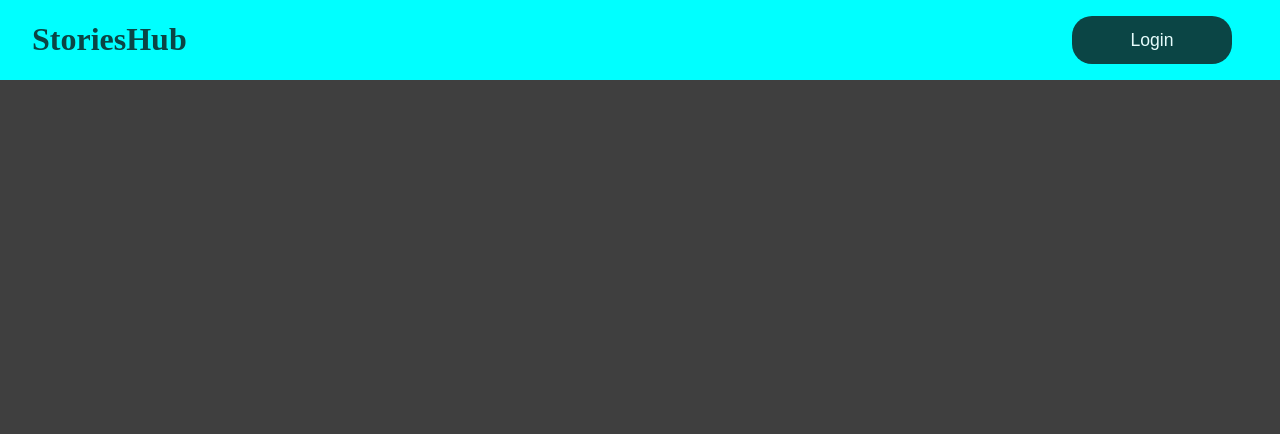
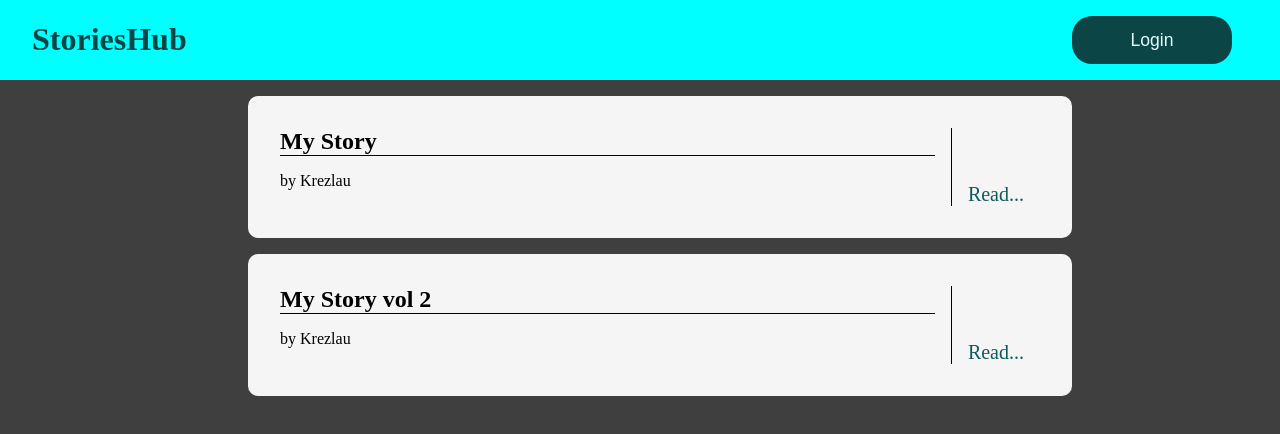
Before and after one commit to Krezlau/StoryHub, a React (Create React App) app: page /stories in a window 1280 px wide. Shown: the top 434 px of the page. Built offline with nearby package versions, Linux system fonts and the light colour scheme.

Commit message:
stories state and display

```diff
--- a/src/components/UI/NavigationPanel.tsx
+++ b/src/components/UI/NavigationPanel.tsx
@@ -10,7 +10,13 @@ const NavigationPanel: React.FC = () => {
           <NavLink to={"stories"}>Stories</NavLink>
         </li>
         <li>
+          <NavLink to={"new-story"}>Add new story</NavLink>
+        </li>
+        <li>
           <NavLink to={"profile"}>Profile</NavLink>
+        </li>
+        <li>
+          <NavLink to={"about"}>About</NavLink>
         </li>
       </ul>
     </div>
--- /dev/null
+++ b/src/components/stories/Story.module.css
@@ -0,0 +1,42 @@
+.story {
+    border-radius: 10px;
+    border-style: none;
+    background: whitesmoke;
+    color: black;
+    padding: 2rem;
+    margin: 1rem;
+    text-align: left;
+    display: flex;
+    justify-content: space-between;
+}
+
+.story-info {
+    padding-right: 1rem;
+    width: 100%;
+}
+
+.story-info h2 {
+    padding: 0;
+    margin: 0;
+    border-top-style: none;
+    border-left-style: none;
+    border-right-style: none;
+    border-bottom-style: solid;
+    border-bottom-width: 1px;
+}
+
+.story-actions {
+    border-left-style: solid;
+    border-left-width: 1px;
+    padding: 1rem 1rem 0;
+    margin: 0;
+    display: flex;
+}
+
+.story a {
+    text-decoration: none;
+    text-align: right;
+    align-self: flex-end;
+    color: #0f5b5b;
+    font-size: 1.25rem;
+}
--- a/src/components/stories/Story.tsx
+++ b/src/components/stories/Story.tsx
@@ -1,7 +1,21 @@
 import React from "react";
+import classes from "./Story.module.css";
+import { Link } from "react-router-dom";
 
-const Story: React.FC = () => {
-  return <div></div>;
+const Story: React.FC<{ title: string; author: string }> = (props) => {
+  return (
+    <li>
+      <div className={classes.story}>
+        <div className={classes['story-info']}>
+          <h2>{props.title}</h2>
+          <p>by {props.author}</p>
+        </div>
+        <div className={classes['story-actions']}>
+          <Link to="">Read...</Link>
+        </div>
+      </div>
+    </li>
+  );
 };
 
 export default Story;
--- /dev/null
+++ b/src/components/stories/StoryList.module.css
@@ -0,0 +1,3 @@
+.list ul{
+    list-style: none;
+}
--- a/src/components/stories/StoryList.tsx
+++ b/src/components/stories/StoryList.tsx
@@ -1,11 +1,21 @@
 import React from "react";
+import { useSelector } from "react-redux";
+import { IRootState } from "../../store";
+import Story from "./Story";
+import classes from "./StoryList.module.css";
 
 const StoryList: React.FC = () => {
-  return <div>
-    <ul>
+  const stories = useSelector((state: IRootState) => state.stories.stories);
 
-    </ul>
-  </div>;
+  return (
+    <div className={classes.list}>
+      <ul>
+        {stories.map((story) => (
+          <Story title={story.title} author={story.author} key={story.id} />
+        ))}
+      </ul>
+    </div>
+  );
 };
 
 export default StoryList;
--- a/src/pages/AllStoriesPage.tsx
+++ b/src/pages/AllStoriesPage.tsx
@@ -1,7 +1,8 @@
 import React from "react";
+import StoryList from "../components/stories/StoryList";
 
 const AllStoriesPage: React.FC = () => {
-  return <div></div>;
+  return <StoryList />;
 };
 
 export default AllStoriesPage;
--- a/src/store/index.ts
+++ b/src/store/index.ts
@@ -1,8 +1,9 @@
 import { configureStore } from "@reduxjs/toolkit";
 import AuthSlice from "./auth-slice";
+import storiesSlice from "./stories-slice";
 
 const store = configureStore({
-  reducer: { auth: AuthSlice.reducer },
+  reducer: { auth: AuthSlice.reducer, stories: storiesSlice.reducer },
 });
 
 export type IRootState = ReturnType<typeof store.getState>;
--- /dev/null
+++ b/src/store/stories-slice.ts
@@ -0,0 +1,43 @@
+import { createSlice, PayloadAction } from "@reduxjs/toolkit";
+
+interface IStory {
+  id: number;
+  title: string;
+  author: string;
+  userId: string;
+  text: string;
+}
+
+interface IStoriesState {
+  stories: IStory[];
+}
+
+const initialState: IStoriesState = { stories: [
+    {id: 0, title: 'My Story', author: 'Krezlau', text: "Lorem ipsum dolor sit amet, consectetur adipiscing elit.", userId: "jsakflja"},
+    {id: 0, title: 'My Story vol 2', author: 'Krezlau', text: "Lorem ipsum dolor sit amet, consectetur adipiscing elit.", userId: "jsakflja"}
+  ] };
+
+const storiesSlice = createSlice({
+  name: "stories",
+  initialState: initialState,
+  reducers: {
+    addNewStory: (
+      state: IStoriesState,
+      action: PayloadAction<{ story: IStory }>
+    ) => {
+      state.stories = [action.payload.story, ...state.stories];
+    },
+    removeStory: (
+      state: IStoriesState,
+      action: PayloadAction<{ id: number }>
+    ) => {
+      state.stories = state.stories.filter(
+        (story) => story.id !== action.payload.id
+      );
+    },
+  },
+});
+
+export const storiesActions = storiesSlice.actions;
+
+export default storiesSlice;
```
